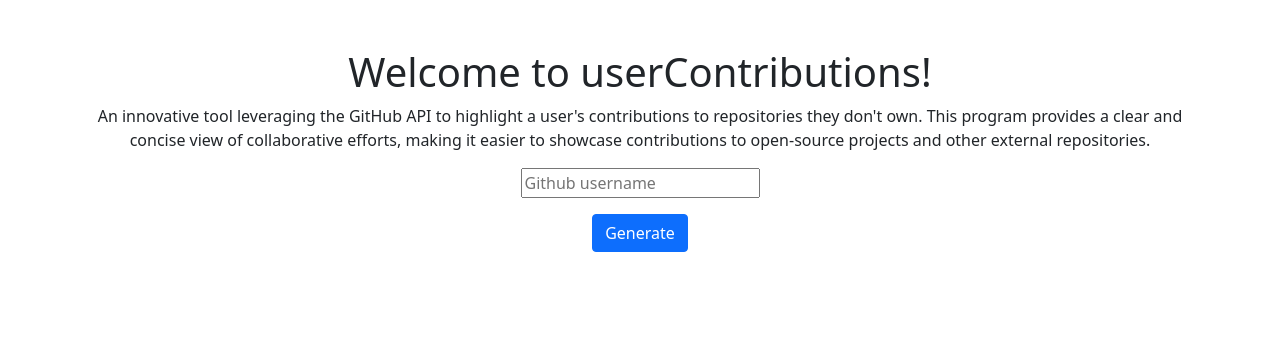
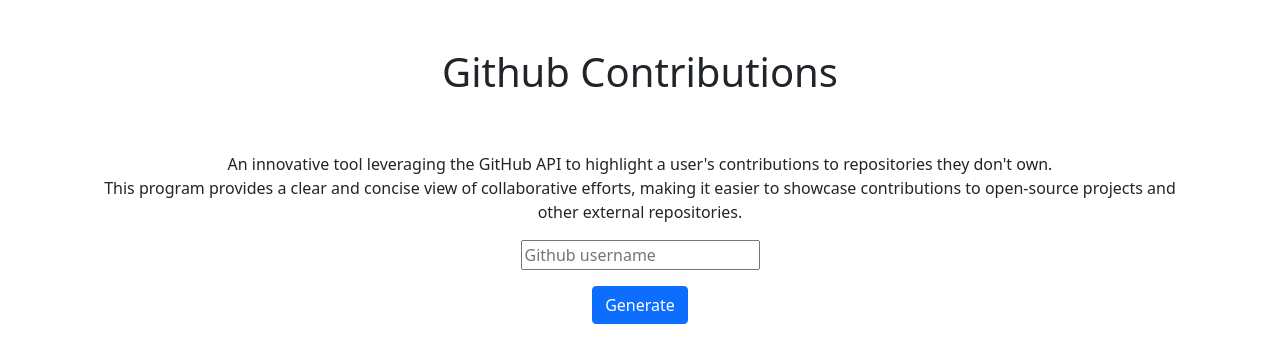
Before and after one commit to GeorgiosDrivas/userContributions, a website: page index.html in a window 1280 px wide. Drawn offline with nearby package versions, Linux system fonts and the light colour scheme.

Commit message:
Styling changes to landing page

```diff
--- a/index.html
+++ b/index.html
@@ -15,7 +15,7 @@
     <div class="container">
       <div class="row mt-5">
         <div class="col-12 text-center">
-          <h1>Welcome to userContributions!</h1>
+          <h1>Github Contributions</h1>
         </div>
       </div>
       <div class="row">
@@ -23,11 +23,11 @@
           <div
             class="wrap d-flex flex-column justify-content-center align-items-center"
           >
-            <p class="text-center">
+            <p class="text-center mt-5">
               An innovative tool leveraging the GitHub API to highlight a user's
-              contributions to repositories they don't own. This program
+              contributions to repositories they don't own. <br />This program
               provides a clear and concise view of collaborative efforts, making
-              it easier to showcase contributions to open-source projects and
+              it easier to showcase contributions to open-source projects and<br />
               other external repositories.
             </p>
             <div
```
